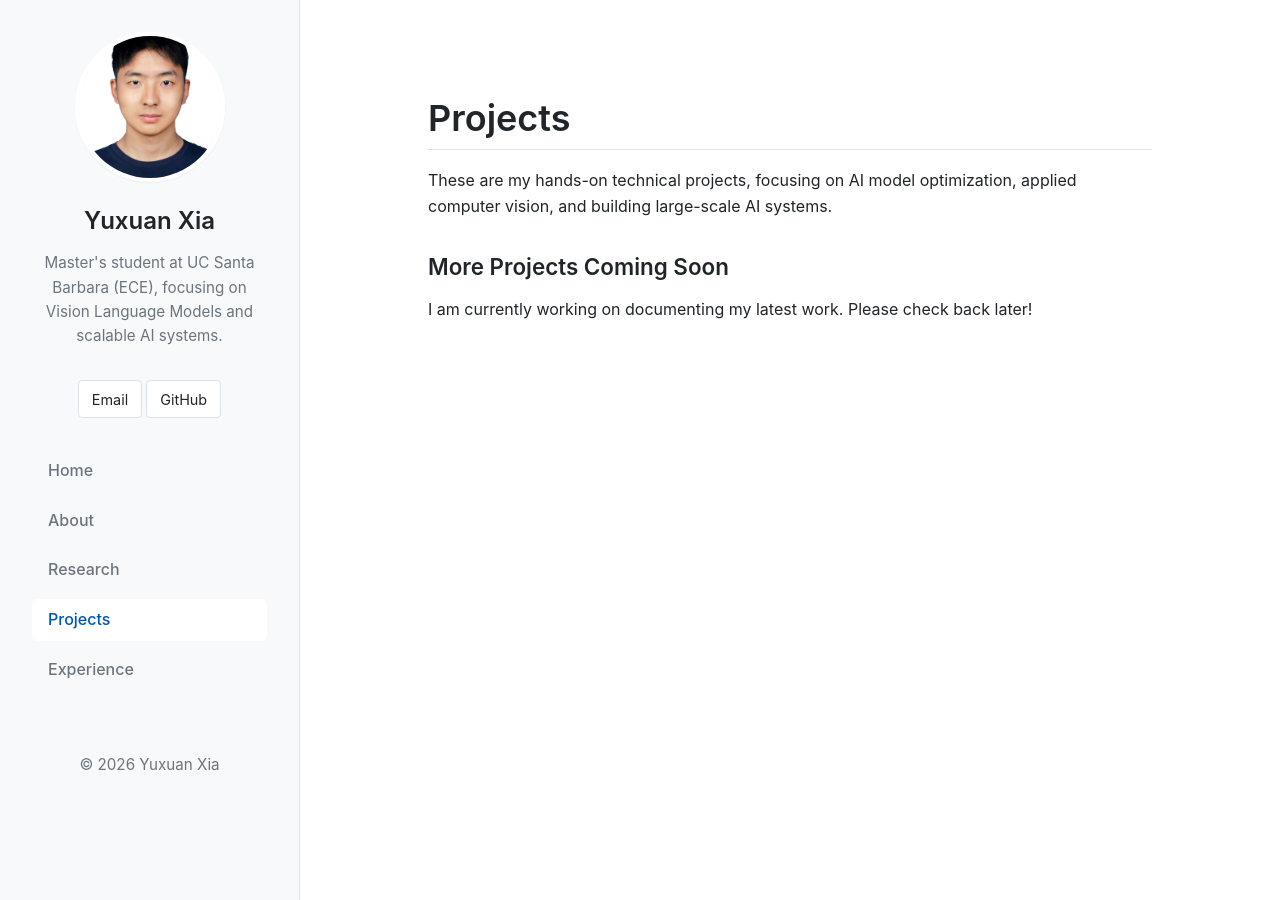
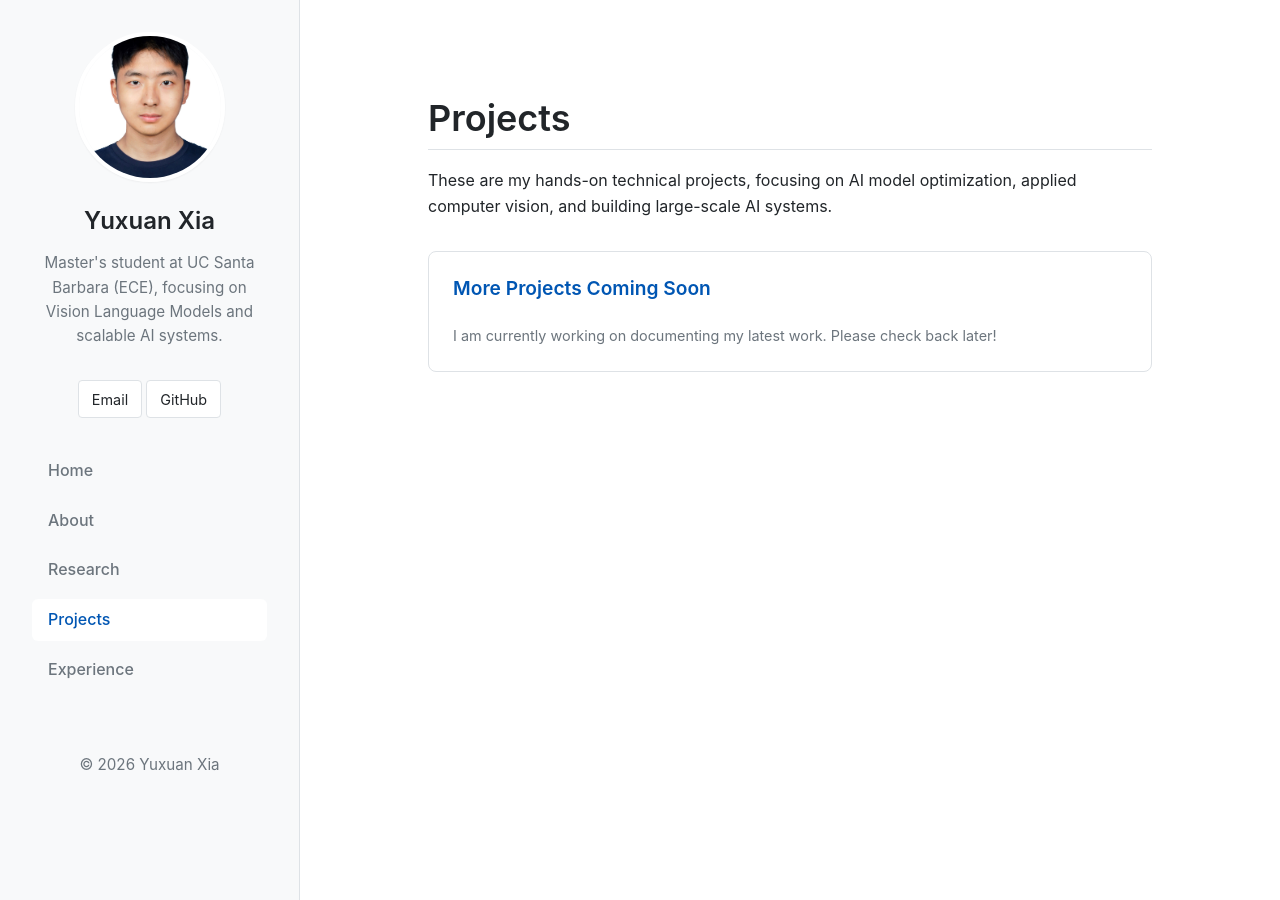
Before and after one commit to xyx-creator/xyx-creator.github.io, a Jekyll site: the page built from _pages/projects.md, in a window 1280 px wide. Built offline with Jekyll 4.4.1, drawn with Linux system fonts in a browser that asks for light colours.

Commit message:
Switch to CSS Grid for stable sidebar layout and bust cache

```diff
--- a/assets/css/style.css
+++ b/assets/css/style.css
@@ -52,19 +52,18 @@ a { color: var(--accent); text-decoration: none; transition: color 0.2s; }
 a:hover { text-decoration: underline; color: var(--accent-hover); }
 img { max-width: 100%; display: block; border-radius: 4px; }
 
-/* Layout: Sidebar + Content */
+/* Layout: Sidebar + Content using CSS Grid */
 .site-wrapper {
-  display: flex;
+  display: grid;
+  grid-template-columns: 300px 1fr;
   min-height: 100vh;
 }
 
 /* Sidebar Styles */
 .sidebar {
-  width: 300px;
   background-color: var(--bg-sidebar);
   border-right: 1px solid var(--border);
   padding: 2rem;
-  flex-shrink: 0;
   position: sticky;
   top: 0;
   height: 100vh;
@@ -119,22 +118,24 @@ img { max-width: 100%; display: block; border-radius: 4px; }
 
 /* Main Content Area */
 .main-content {
-  flex-grow: 1;
   padding: 3rem 4rem;
   max-width: 1000px; /* Limit width for readability */
 }
 
 /* Responsive: Mobile */
 @media (max-width: 900px) {
-  .site-wrapper { flex-direction: column; }
+  .site-wrapper {
+    grid-template-columns: 1fr;
+  }
+
   .sidebar {
-    width: 100%;
+    position: relative;
     height: auto;
-    position: relative;
     border-right: none;
     border-bottom: 1px solid var(--border);
     padding: 2rem 1rem;
   }
+
   .main-content { padding: 2rem 1rem; }
 }
 
@@ -204,3 +205,40 @@ p { margin-bottom: 1.25rem; }
   color: var(--text-tertiary);
   font-size: 0.875rem;
 }
+
+/* Bento Grid System (Reused for Projects) */
+.bento-grid {
+  display: grid;
+  grid-template-columns: repeat(auto-fit, minmax(250px, 1fr));
+  gap: 1.5rem;
+  margin: 2rem 0;
+}
+
+.bento-card {
+  background-color: var(--card-bg);
+  border: 1px solid var(--border);
+  border-radius: 8px;
+  padding: 1.5rem;
+  transition: transform 0.2s, box-shadow 0.2s, border-color 0.2s;
+  display: flex;
+  flex-direction: column;
+}
+
+.bento-card:hover {
+  transform: translateY(-2px);
+  box-shadow: var(--shadow-md);
+  border-color: var(--accent);
+  text-decoration: none;
+}
+
+.bento-card h3 {
+  margin-top: 0;
+  font-size: 1.2rem;
+  color: var(--accent);
+}
+
+.bento-card p {
+  color: var(--text-secondary);
+  font-size: 0.9rem;
+  margin-bottom: 0;
+}
```
